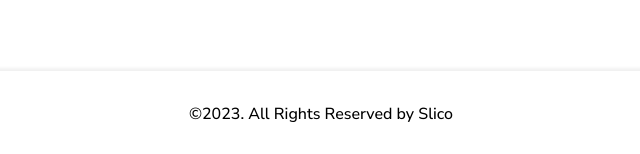
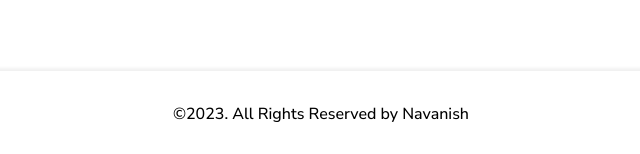
Before and after one commit to Navanish-Mehta/slicoshoe, a plain HTML site: page index.html in a window 1280 px wide. Shown: the part 730-884 px from the top of the page, 319-959 px from the left. Drawn offline with Linux system fonts and the light colour scheme.

Commit message:
Update index.html
Added by navanish

```diff
--- a/index.html
+++ b/index.html
@@ -31,7 +31,7 @@
       <div class="left" onclick="prev()"> < </div>
       <div class="right" onclick="next()"> > </div>
     </section>
-    <footer>&copy;2023. All Rights Reserved by Slico</footer>
+    <footer>&copy;2023. All Rights Reserved by Navanish</footer>
     <script src="script.js">
   </script>
 </body>
```
